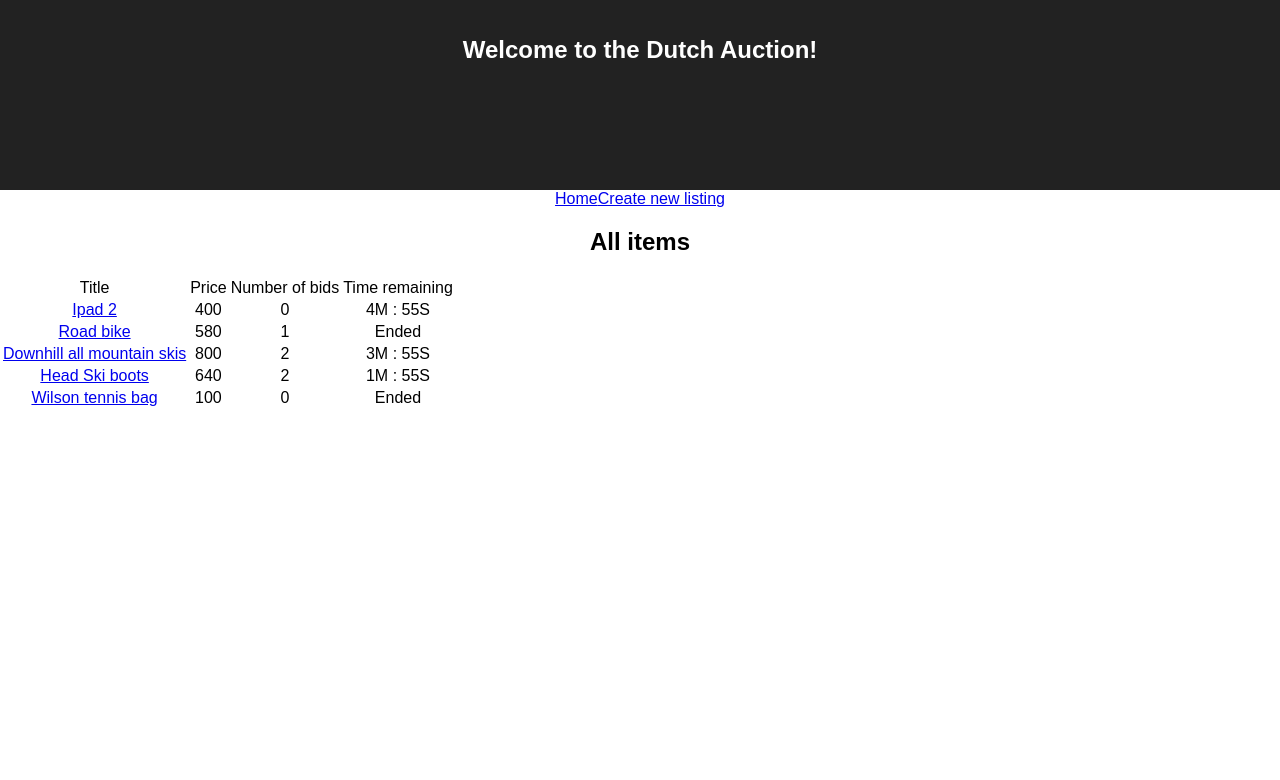
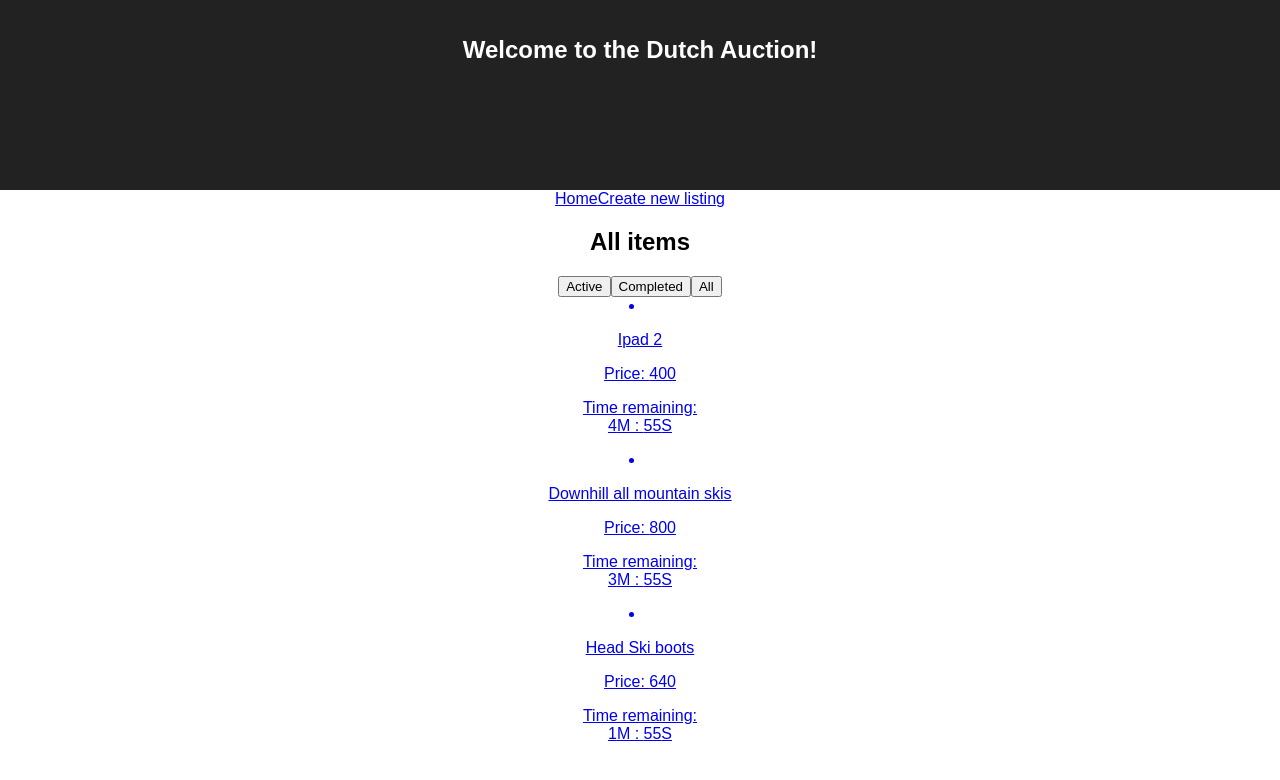
Before and after one commit to Samparkyn/dutch-auction, a React (Create React App) app: page / in a window 1280 px wide. Shown: the top 780 px of the page. Built offline with nearby package versions, Linux system fonts and the light colour scheme.

Commit message:
Add filters to itemsList

```diff
--- a/src/components/items-list/items-list.jsx
+++ b/src/components/items-list/items-list.jsx
@@ -1,33 +1,65 @@
 import React, { Component } from 'react'
 import { Link } from 'react-router-dom'
-import { Timer } from '../timer'
+import { ItemCard } from '../item-card'
 
 export class ItemsList extends Component {
+  static getDerivedStateFromProps(newProps, oldState) {
+    const currentFilter = oldState.filter
+
+    let filteredItems
+    switch (currentFilter) {
+      case 'all':
+        filteredItems = newProps.items
+        break;
+
+      case 'completed':
+        filteredItems = newProps.items.filter(i => !i.active)
+        break;
+
+      default: // 'active'
+        filteredItems = newProps.items.filter(i => i.active)
+        break;
+    }
+
+    return { filteredItems } // object to update state
+  }
+
+  state = {
+    filteredItems: [],
+    filter: 'active'
+  }
+
+  showCompletedItems = () => {
+    const filteredItems = this.props.items.filter(item => !item.active)
+    this.setState({ filteredItems, filter: 'completed' })
+  }
+
+  showActiveItems = () => {
+    const filteredItems = this.props.items.filter(item => item.active)
+    this.setState({ filteredItems, filter: 'active' })
+  }
+
+  showAllItems = () => {
+    const filteredItems = this.props.items
+    this.setState({ filteredItems, filter: 'all' })
+  }
+
   render() {
-    const { items } = this.props
-    const rows = items.map((item, idx) => (
-      <tr key={idx}>
-        <td><Link key={item.id} to={`/item/${item.id}`}>{item.title}</Link></td>
-        <td>{item.price}</td>
-        <td>{item.bids.length}</td>
-        <td>{item.active ? <Timer start={item.start} duration={item.duration} /> : 'Ended'}</td>
-      </tr>
+    console.log(this.props, this.state)
+    const { filteredItems } = this.state
+    const itemCards = filteredItems.map(item => (
+      <Link className="item__link" key={item.id} to={`/item/${item.id}`}>
+        <ItemCard item={item} />
+      </Link>
     ))
 
     return (
-      <table className="items__list">
-        <thead>
-          <tr>
-            <td>Title</td>
-            <td>Price</td>
-            <td>Number of bids</td>
-            <td>Time remaining</td>
-          </tr>
-        </thead>
-        <tbody>
-          {rows}
-        </tbody>
-      </table>
+      <div className="items__list">
+        <button onClick={this.showActiveItems}>Active</button>
+        <button onClick={this.showCompletedItems}>Completed</button>
+        <button onClick={this.showAllItems}>All</button>
+        {itemCards}
+      </div>
     )
   }
 }
```
